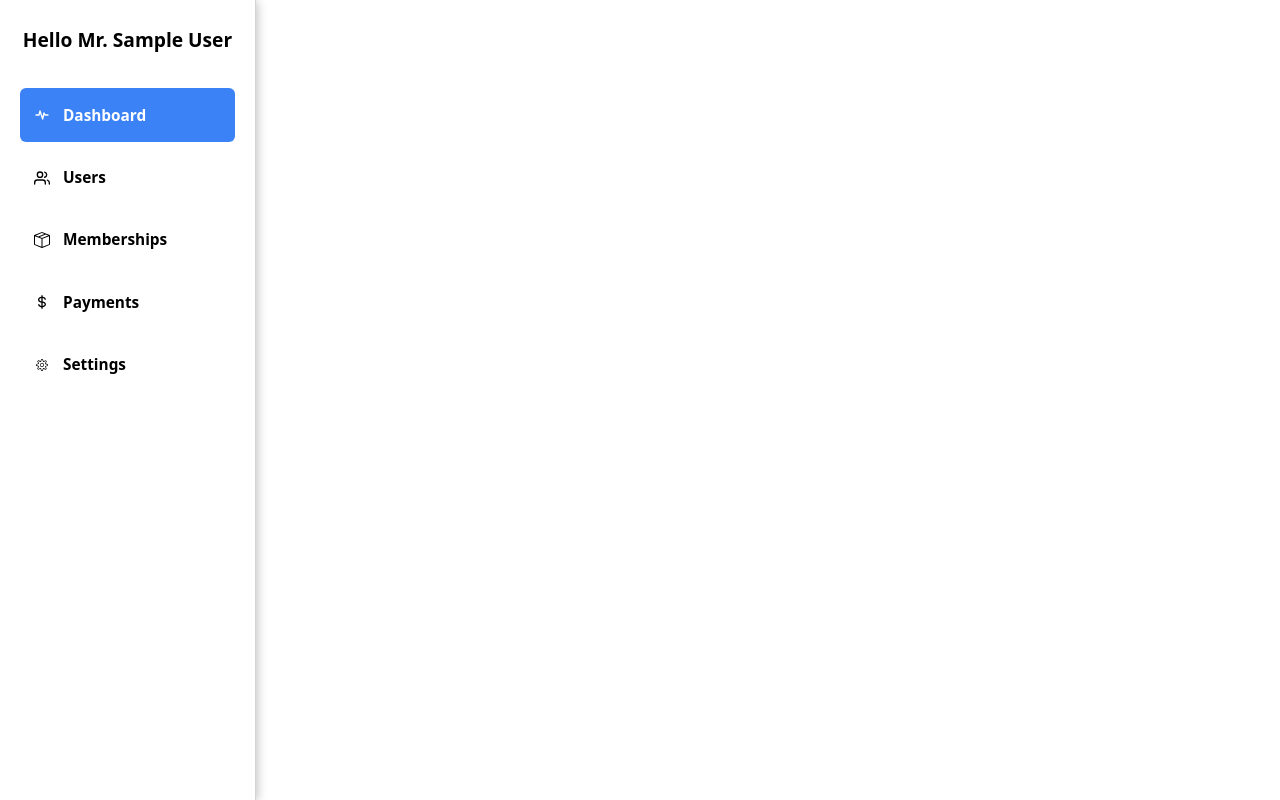
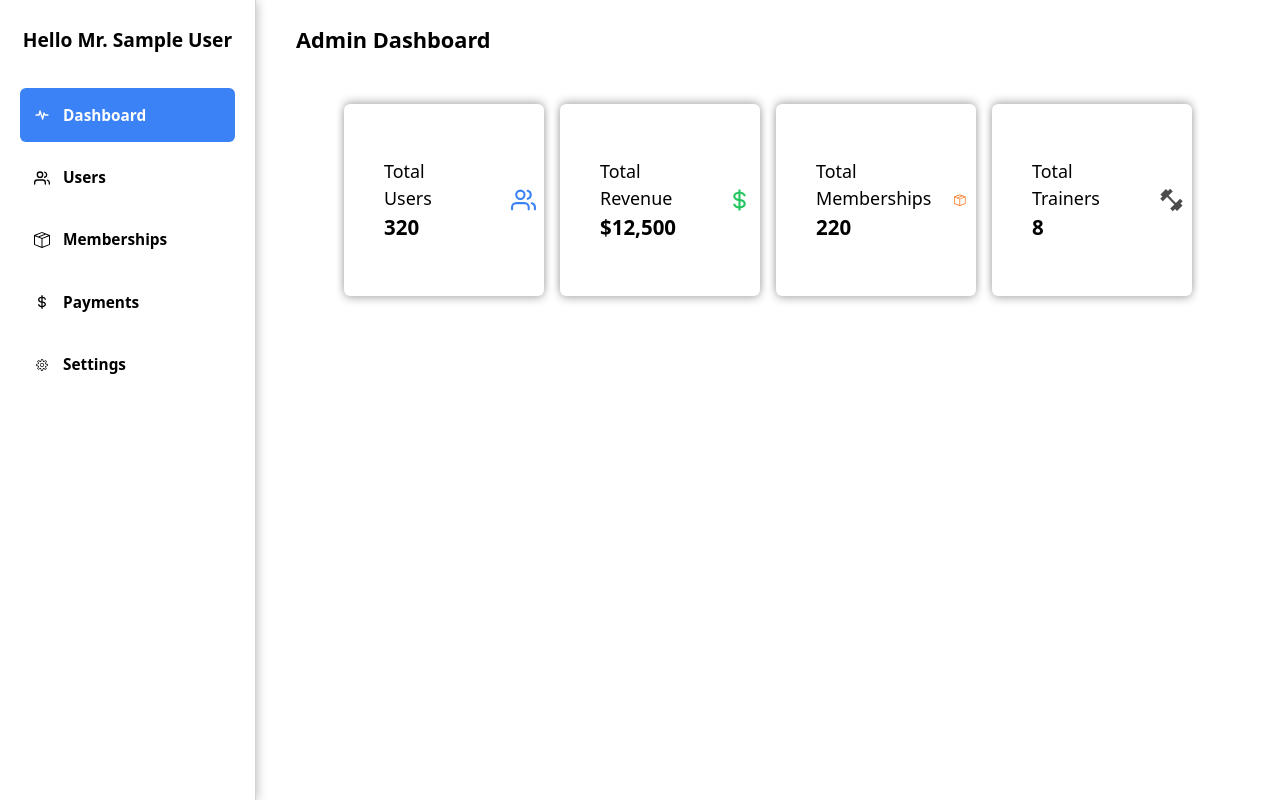
Before and after one commit to sameerpathann/GymManagement, a React (Vite) app: page /dashboard in a window 1280 px wide. Built offline with nearby package versions, Linux system fonts and the light colour scheme; sample sign-in values are in the browser's storage.

Commit message:
DashboardhalfDone

```diff
--- a/src/App.jsx
+++ b/src/App.jsx
@@ -1,10 +1,15 @@
-import React from "react";
+import React, { useEffect } from "react";
 
 import Routing from "./Components/Routes/Routing";
 import { ToastContainer } from "react-toastify";
+import { useNavigate } from "react-router-dom";
 const App = () => {
   // localStorage.clear();
-
+  const navigate = useNavigate();
+  const login = localStorage.getItem("isLogin") === "true";
+  useEffect(() => {
+    navigate(login ? "/dashboard" : "/");
+  }, [login]);
   return (
     <>
       <Routing />
--- a/src/Components/Dashboard.jsx
+++ b/src/Components/Dashboard.jsx
@@ -1,13 +1,15 @@
 import React, { useState } from "react";
 import SideBarItems from "./SideBarItems";
 import sideBarList from "./Hardcore/Dashboardsidebar";
+import totalitems from "./Hardcore/Dashboardoverview";
+import DashboardCard from "./DashboardCard";
 
 const Dashboard = () => {
+  const [dashBoardCardDetails, setDashboardCardDetails] = useState(totalitems);
   const { name } = JSON.parse(localStorage.getItem("User"));
   const [isClick, setIsClick] = useState(1);
   const handelClick = (e) => {
     if (!e.target.classList.contains("parent")) {
-      console.log(e.target.classList);
       const id = [...e.target.classList].slice(-1)[0];
       if (id) {
         setIsClick(id);
@@ -16,7 +18,7 @@ const Dashboard = () => {
       }
     }
   };
-  console.log(isClick);
+
   return (
     <div className="w-[100%] h-[100vh] flex items-center justify-center">
       <div className="w-[20%] h-[100%] br">
@@ -39,7 +41,25 @@ const Dashboard = () => {
           })}
         </div>
       </div>
-      <div className="w-[80%]  h-[100%]"></div>
+      <div className="w-[80%] h-[100%] ">
+        <div className="w-[100%] h-[10%] flex items-center  px-10">
+          <h1 className="text-[1.7vw] font-semibold">Admin Dashboard</h1>
+        </div>
+        <div className="w-[100%] h-[30%] px-3 py-6  flex items-center justify-center gap-4">
+          {dashBoardCardDetails?.map((details, i) => {
+            return (
+              <DashboardCard
+                key={i}
+                title={details.heading}
+                value={details.value}
+                icon={details.icon}
+                id={i}
+                route={details.route}
+              />
+            );
+          })}
+        </div>
+      </div>
     </div>
   );
 };
--- /dev/null
+++ b/src/Components/DashboardCard.jsx
@@ -0,0 +1,27 @@
+import React from "react";
+import { useNavigate } from "react-router-dom";
+
+const DashboardCard = ({ title, value, icon, id, route }) => {
+  const navigate = useNavigate();
+  return (
+    <>
+      <div
+        className="w-[20%] h-[100%] dashboard-card bg-[#fff] rounded-md cardShadow flex items-center gap-5 cursor-pointer hover:-translate-y-1 transition-all duration-[0.2s]"
+        style={{ animationDelay: `${id * 0.2}s` }}
+        onClick={() => navigate(route)}
+      >
+        <div className="w-[80%] h-[100%] flex flex-col justify-center pl-10">
+          <h1 className="text-[1.4vw] font-medium w-[80%] capitalize">
+            {title}
+          </h1>
+          <h1 className="text-[1.6vw] font-bold">{value}</h1>
+        </div>
+        <div className="w-[18%] h-[100%] flex items-center justify-center pr-2">
+          {icon()}
+        </div>
+      </div>
+    </>
+  );
+};
+
+export default DashboardCard;
--- /dev/null
+++ b/src/Components/Hardcore/Dashboardoverview.jsx
@@ -0,0 +1,40 @@
+import { FiUsers } from "react-icons/fi";
+import { BiDollar } from "react-icons/bi";
+import { BsBoxSeam } from "react-icons/bs";
+import { IoBarbellSharp } from "react-icons/io5";
+const totalitems = [
+  {
+    heading: "total Users",
+    value: 320,
+    icon: (prop) => <FiUsers {...prop} size={"100%"} color="rgb(59,130,246)" />,
+    route: "/users",
+  },
+  {
+    heading: "Total Revenue",
+    value: "$12,500",
+    icon: (prop) => <BiDollar {...prop} size={"100%"} color="rgb(34,197,94)" />,
+    route: "/revenue",
+  },
+  {
+    heading: "Total Memberships",
+    value: 220,
+    icon: (prop) => (
+      <BsBoxSeam {...prop} size={"70%"} color="rgb(249,115,22)" />
+    ),
+    route: "/memberships",
+  },
+  {
+    heading: "Total Trainers",
+    value: 8,
+    icon: (prop) => (
+      <IoBarbellSharp
+        {...prop}
+        className="rotate-45"
+        color="#4B4B4B"
+        size={"100%"}
+      />
+    ),
+    route: "/trainers",
+  },
+];
+export default totalitems;
--- a/src/Components/SideBarItems.jsx
+++ b/src/Components/SideBarItems.jsx
@@ -7,8 +7,9 @@ const SideBarItems = ({ list, id, isClick }) => {
         className={`w-[100%] ${
           list.id == isClick
             ? `bg-[#3b82f6]`
-            : `bg-[#fff] text-black hover:bg-[#d7d6d6] transition-colors duration-[0.2s]`
-        } h-[10%] rounded-md flex items-center cursor-pointer ${id}`}
+            : `bg-[#fff] text-black translate-x-2 hover:bg-[#d7d6d6] transition-colors duration-[0.2s]`
+        } h-[10%] rounded-md flex items-center sidebar-items ease-out cursor-pointer ${id}`}
+        style={{ animationDelay: `${id * 0.2}s` }}
       >
         <div
           className={`w-[20%] h-[100%] flex items-center justify-center px-3 font-[1.5vw] ${
--- a/src/index.css
+++ b/src/index.css
@@ -33,3 +33,35 @@ td {
   border-right-color: rgb(214, 210, 210);
   box-shadow: 1px 1px 10px rgb(190, 189, 189);
 }
+.cardShadow {
+  box-shadow: rgba(0, 0, 0, 0.24) 0px 3px 8px, rgba(0, 0, 0, 0.24) 0px -3px 8px;
+}
+
+@keyframes slideInLeft {
+  from {
+    opacity: 0;
+    transform: translateX(-300px);
+  }
+  to {
+    opacity: 1;
+    transform: translateX(0px);
+  }
+}
+.sidebar-items {
+  transform: translateX(-300px);
+  opacity: 0;
+  animation: slideInLeft 0.5s ease-out forwards;
+}
+
+.dashboard-card {
+  opacity: 0;
+  animation: dashboardCard 0.5s ease-out forwards;
+}
+@keyframes dashboardCard {
+  from {
+    opacity: 0;
+  }
+  to {
+    opacity: 1;
+  }
+}
```
